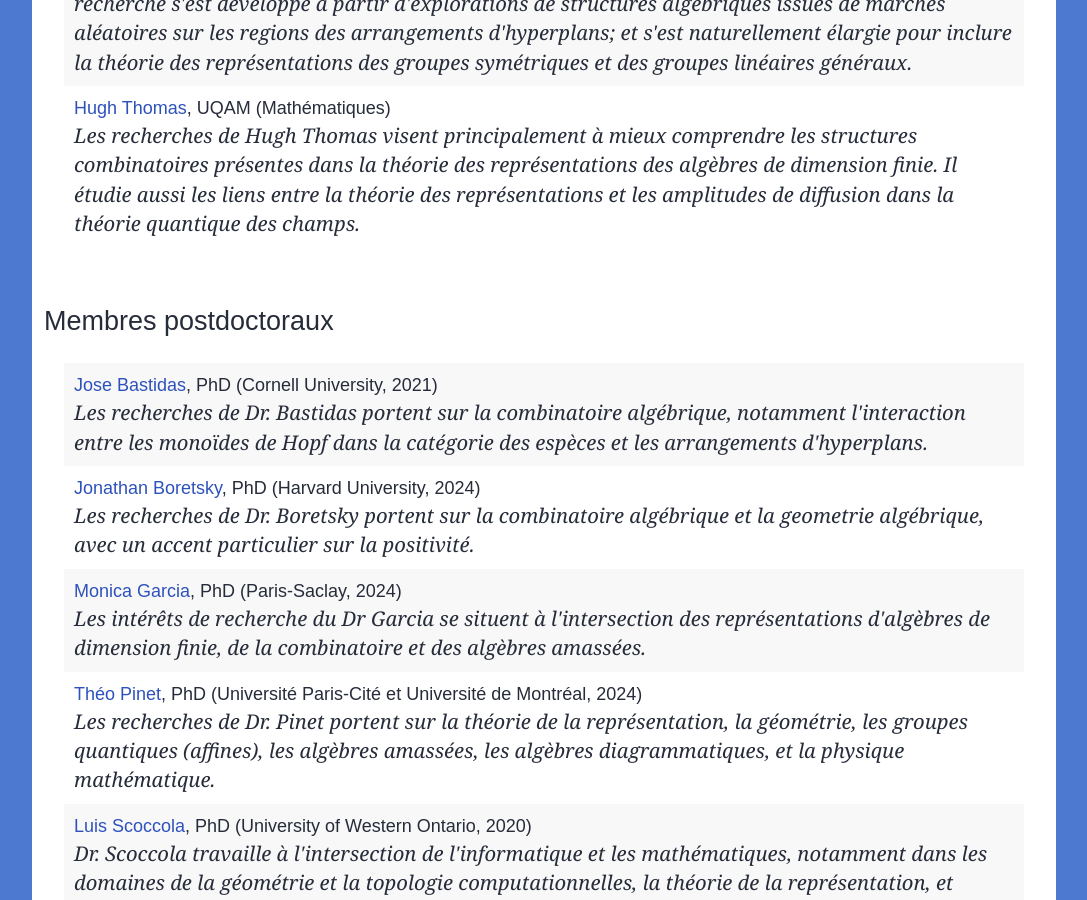
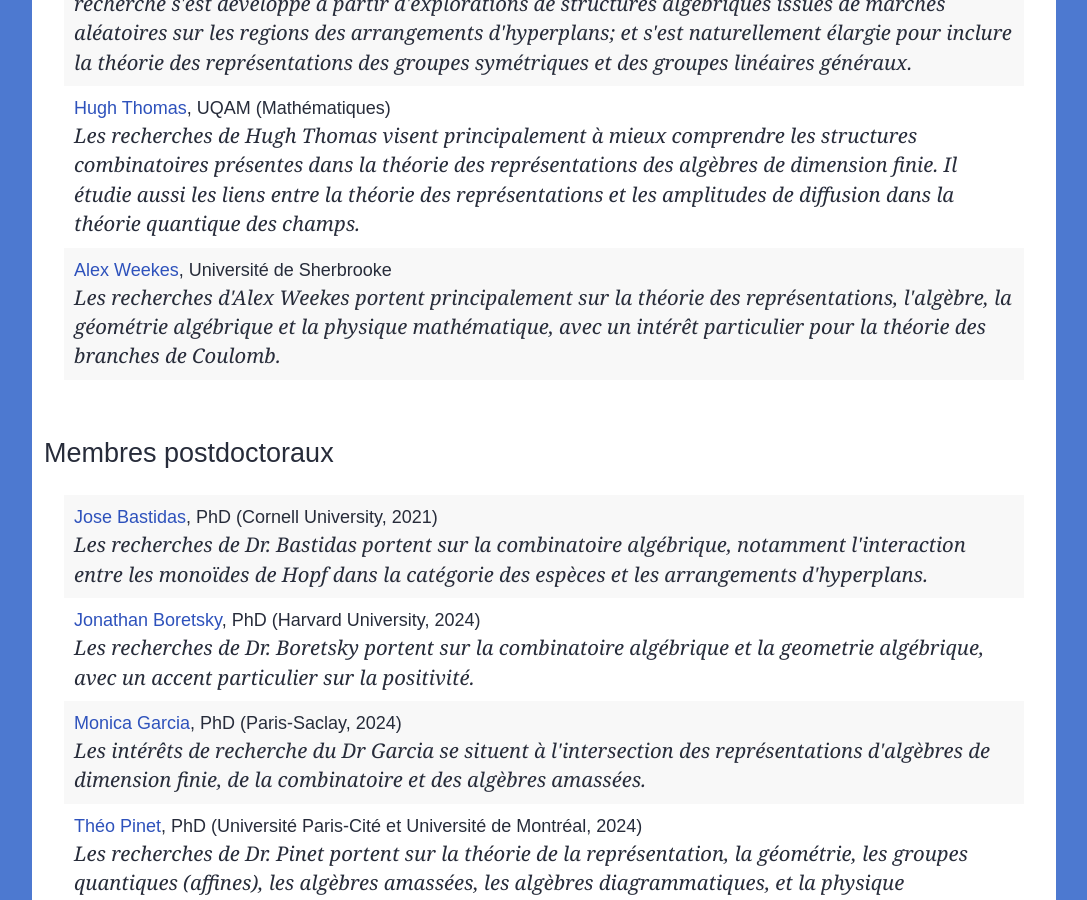
Before and after one commit to lacim-uqam/lacim-uqam.github.io, a Jekyll site: the page built from fr/membres.md, in a window 1280 px wide and 900 px high, scrolled down 3185 px. Shown: the whole window, without its empty margins (96-1183 px from the left). Built offline with Jekyll 4.4.1, drawn with Linux system fonts in a browser that asks for light colours.

Commit message:
Add Alex Weekes to regular members list with his edits
Added details for Alex Weekes including affiliation, email, website, and research interests.

```diff
--- a/_data/members/regular.yml
+++ b/_data/members/regular.yml
@@ -304,3 +304,15 @@
     structures present in the theory of representations of finite dimensional
     algebras. He also studies links between representation theory and
     scattering amplitudes in quantum field theory.
+
+
+- name: Alex Weekes
+  affiliation: Université de Sherbrooke
+  email: alex.weekes@usherbrooke.ca
+  website: https://sites.google.com/view/alex-weekes/home
+  interets_de_recherche: >
+    Les recherches d'Alex Weekes portent principalement sur la théorie des représentations, l'algèbre,
+    la géométrie algébrique et la physique mathématique, avec un intérêt particulier pour la théorie des branches de Coulomb.
+  research_interests: >
+    Alex Weekes's research focuses on representation theory, algebra, algebraic geometry, and mathematical physics, with a
+    particular interest in the theory of Coulomb branches.
```
